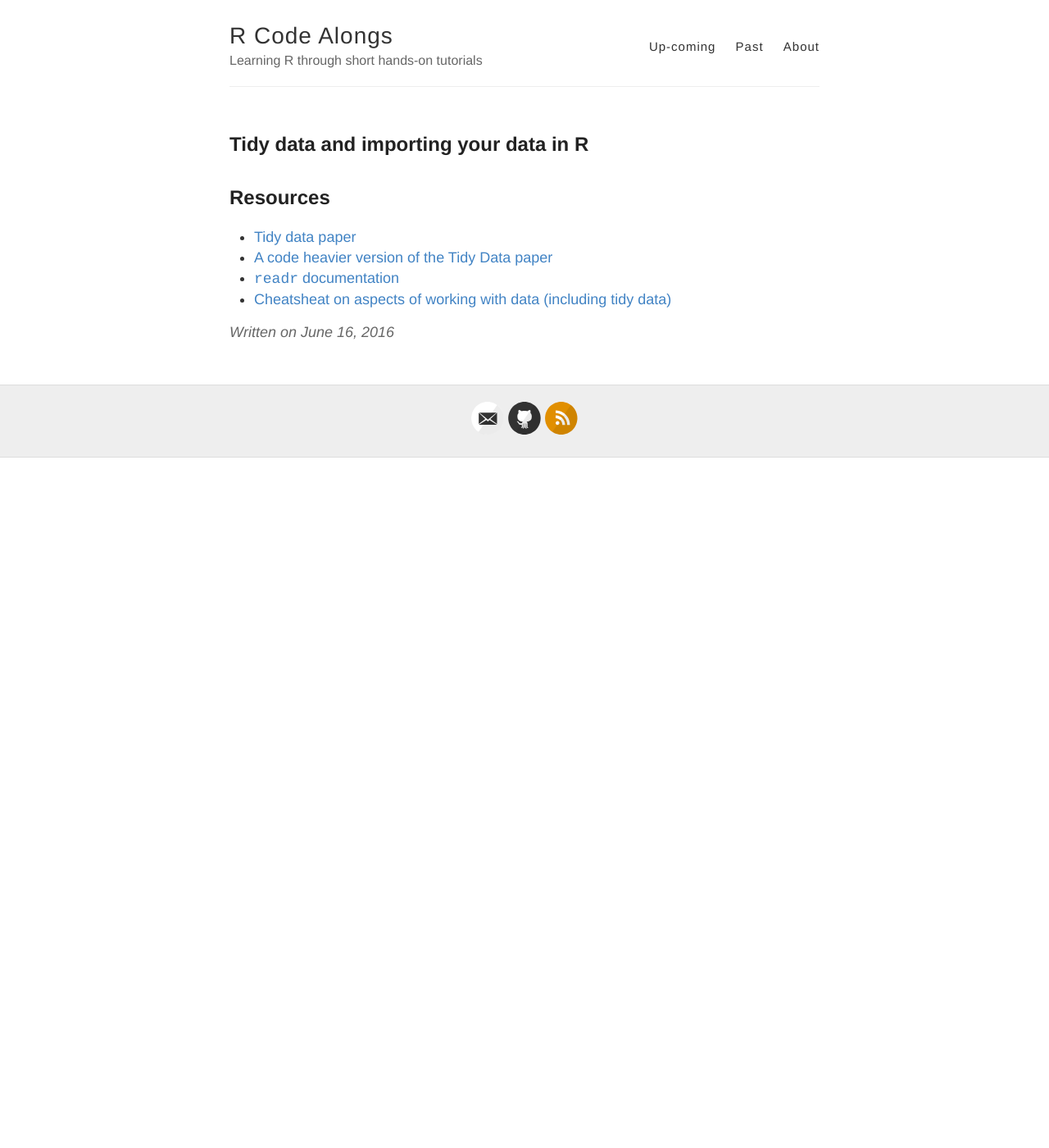
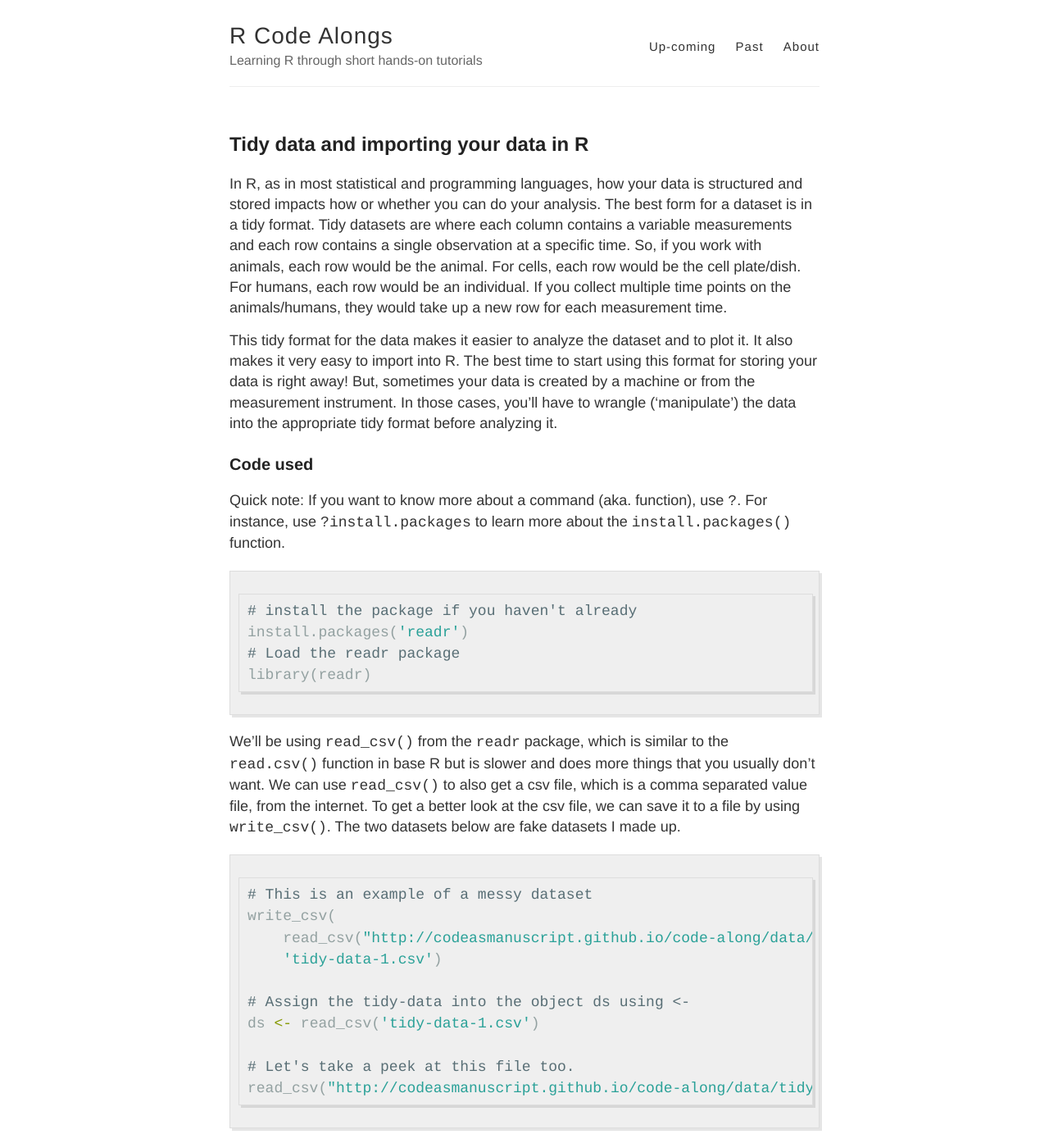
Before and after one commit to codeasmanuscript/code-along, a Jekyll site: the page built from _posts/2016-06-16-Tidy-Data.md, in a window 1280 px wide and 1400 px high. Shown: the whole window at 82% size. Built offline with Jekyll 4.4.1, drawn with Linux system fonts in a browser that asks for light colours; some of the changed text lies outside the part shown.

Commit message:
Added notes and code for tidy data session

````diff
--- a/_posts/2016-06-16-Tidy-Data.md
+++ b/_posts/2016-06-16-Tidy-Data.md
@@ -10,17 +10,111 @@ packages: '"readr"'
 video: "http://www.youtube.com/watch?v=qc75kuENzxQ"
 ---
 
-<!-- outline:
+In R, as in most statistical and programming languages, how your data is
+structured and stored impacts how or whether you can do your analysis. The best
+form for a dataset is in a tidy format. Tidy datasets are where each column
+contains a variable measurements and each row contains a single observation at a
+specific time. So, if you work with animals, each row would be the animal. For
+cells, each row would be the cell plate/dish. For humans, each row would be an
+individual. If you collect multiple time points on the animals/humans, they
+would take up a new row for each measurement time.
 
-- Go over tidy data
-- Go over our own examples
-- Some fake data
-- How to import data
-- How to access the data (indexing, $, etc)
+This tidy format for the data makes it easier to analyze the dataset and to plot
+it. It also makes it very easy to import into R. The best time to start using
+this format for storing your data is right away! But, sometimes your data is
+created by a machine or from the measurement instrument. In those cases, you'll
+have to wrangle ('manipulate') the data into the appropriate tidy format before
+analyzing it.
 
--->
+## Code used
 
+Quick note: If you want to know more about a command (aka. function), use `?`.
+For instance, use `?install.packages` to learn more about the
+`install.packages()` function.
 
+```r
+# install the package if you haven't already
+install.packages('readr')
+# Load the readr package
+library(readr)
+```
+
+We'll be using `read_csv()` from the `readr` package, which is similar to the
+`read.csv()` function in base R but is slower and does more things that you
+usually don't want. We can use `read_csv()` to also get a csv file, which is a
+comma separated value file, from the internet. To get a better look at the csv
+file, we can save it to a file by using `write_csv()`. The two datasets below
+are fake datasets I made up.
+
+```r
+# This is an example of a messy dataset
+write_csv(
+    read_csv("http://codeasmanuscript.github.io/code-along/data/tidy-data-1.csv"),
+    'tidy-data-1.csv')
+
+# Assign the tidy-data into the object ds using <-
+ds <- read_csv('tidy-data-1.csv')
+
+# Let's take a peek at this file too.
+read_csv("http://codeasmanuscript.github.io/code-along/data/tidy-data-2.csv")
+```
+
+If you have a dataset that is tab separated, you can use `read_tsv()`. Since
+this is a tab separated (or just plain text, txt, file), we need to save it to
+the computer using `writeLines()`.
+
+```r
+read_tsv("http://codeasmanuscript.github.io/code-along/data/tidy-data-3.txt")
+writeLines(
+    read_lines("http://codeasmanuscript.github.io/code-along/data/tidy-data-3.txt"),
+    'tidy-data-3.txt')
+```
+
+These next two datasets are data Zhila in our lab collected for PROMISE, which is
+the completely raw data file sent out from the machine she was using for measurements.
+You can see when you open the `tidy-data-3.txt` file that there is a bunch of
+stuff you probably don't need. So, tell R to not include these stuff when importing.
+Each arguments (options) in the `read_tsv()` function is explained below:
+
+- `comment` argument says that anything starting with `#` can be ignored
+- `skip` says to skip the first line when importing
+- `n_max` says to only import 8 lines *after* the header line (i.e. the column
+names)
+- `[-1:-2]` is called indexing (see `?'['`) and says to *exclude* (minus) the
+first two columns
+- `[c(-13, -14)]` (or `[-13:-14]`) takes the previous index results and says to
+*exclude* columns 13 and 14
+
+```r
+ds <- read_tsv("http://codeasmanuscript.github.io/code-along/data/tidy-data-3.txt",
+               comment = '#', skip = 1, n_max = 8)[-1:-2][c(-13, -14)]
+# This adds a column called PlateRow to the ds object
+ds$PlateRow <- 1:8
+ds
+```
+
+In this case, to get a tidy dataset, we'll need to re-arrange the dataset using
+another package.
+
+```r
+#install.packages('tidyr')
+library(tidyr)
+# gather takes a wide dataset can converts it to a long dataset. In this case
+# I don't want PlateRow to be converted, just all other columns.
+ds2 <- gather(ds, PlateColumn, Wavelength, -PlateRow)
+View(ds2)
+```
+
+And lastly, to look at this next dataset:
+
+```r
+writeLines(
+    read_lines("http://codeasmanuscript.github.io/code-along/data/tidy-data-4.csv"),
+    'tidy-data-4.csv')
+# [1:20, ] means to keep only the first 20 *rows*, in which a comma must follow
+read_csv("http://codeasmanuscript.github.io/code-along/data/tidy-data-4.csv",
+         skip = 22)[1:20, ]
+```
 
 # Resources
 
````
